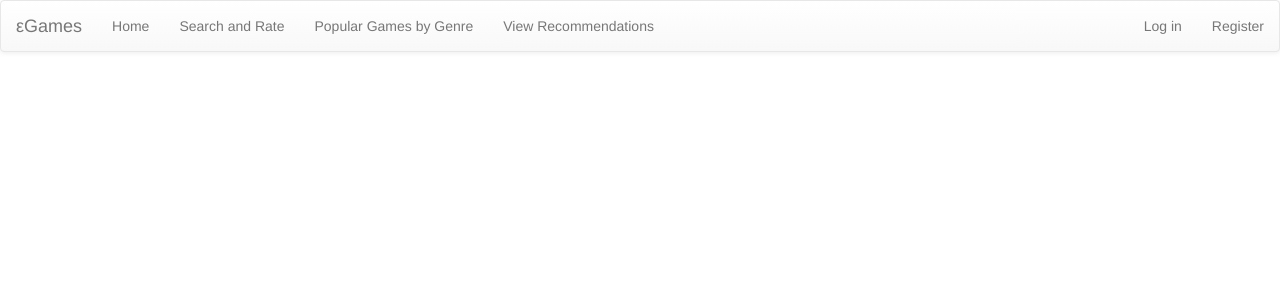
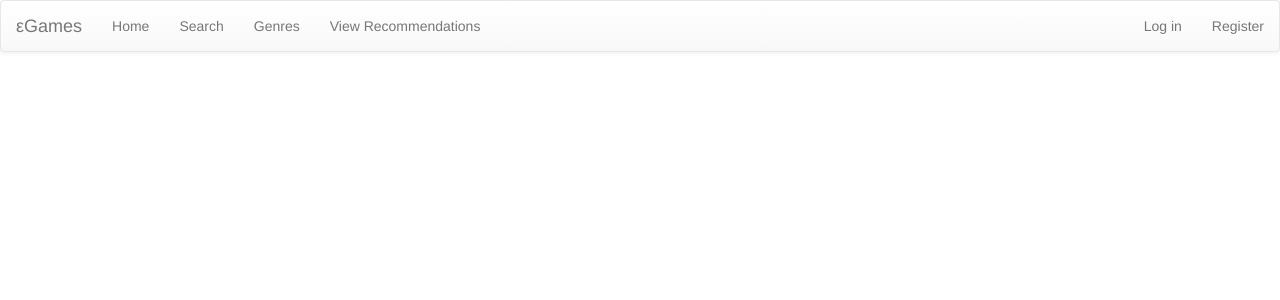
Before and after one commit to log0ymxm/epsilon-recommender, a Django app: template recommender/templates/home.html in a window 1280 px wide. Shown: the top 300 px of the page. Run offline with Django 3.2, Linux system fonts and the light colour scheme; the template is opened without the code that fills it, so the values that code supplies are empty; some libraries are stand-ins or nearby versions.

Commit message:
Simplify nav text

```diff
--- a/recommender/templates/base.html
+++ b/recommender/templates/base.html
@@ -32,10 +32,10 @@
             <a href="/">Home</a>
           </li>
 	  <li class="{% if '/search_and_rate' == request.path %}active{% endif %}">
-	    <a href="/search_and_rate">Search and Rate</a>
+	    <a href="/search_and_rate">Search</a>
 	  </li>
 	  <li class="{% if '/' == request.path %}active{% endif %}">
-	    <a href="/">Popular Games by Genre</a>
+	    <a href="/">Genres</a>
 	  </li>
 	  <li class="{% if '/recommendations' == request.path %}active{% endif %}">
 	    <a href="/recommendations">View Recommendations</a>
```
